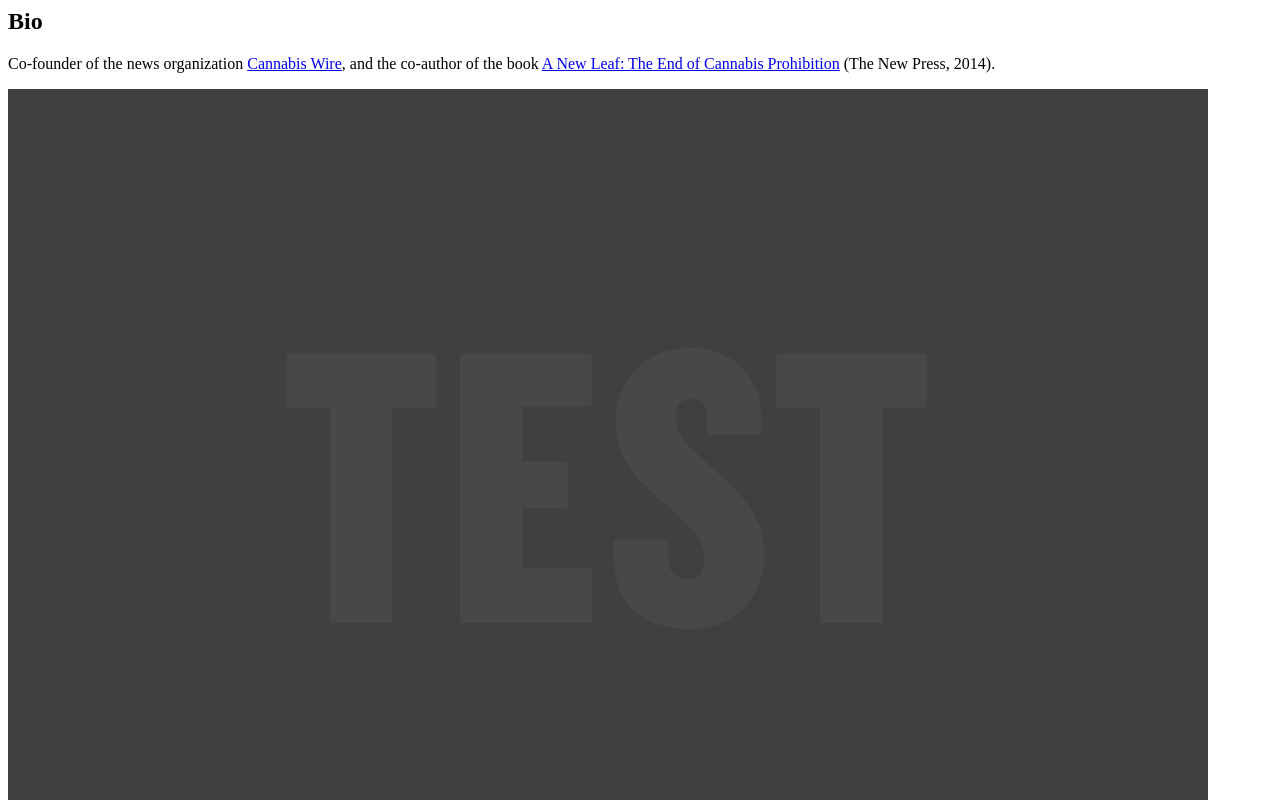
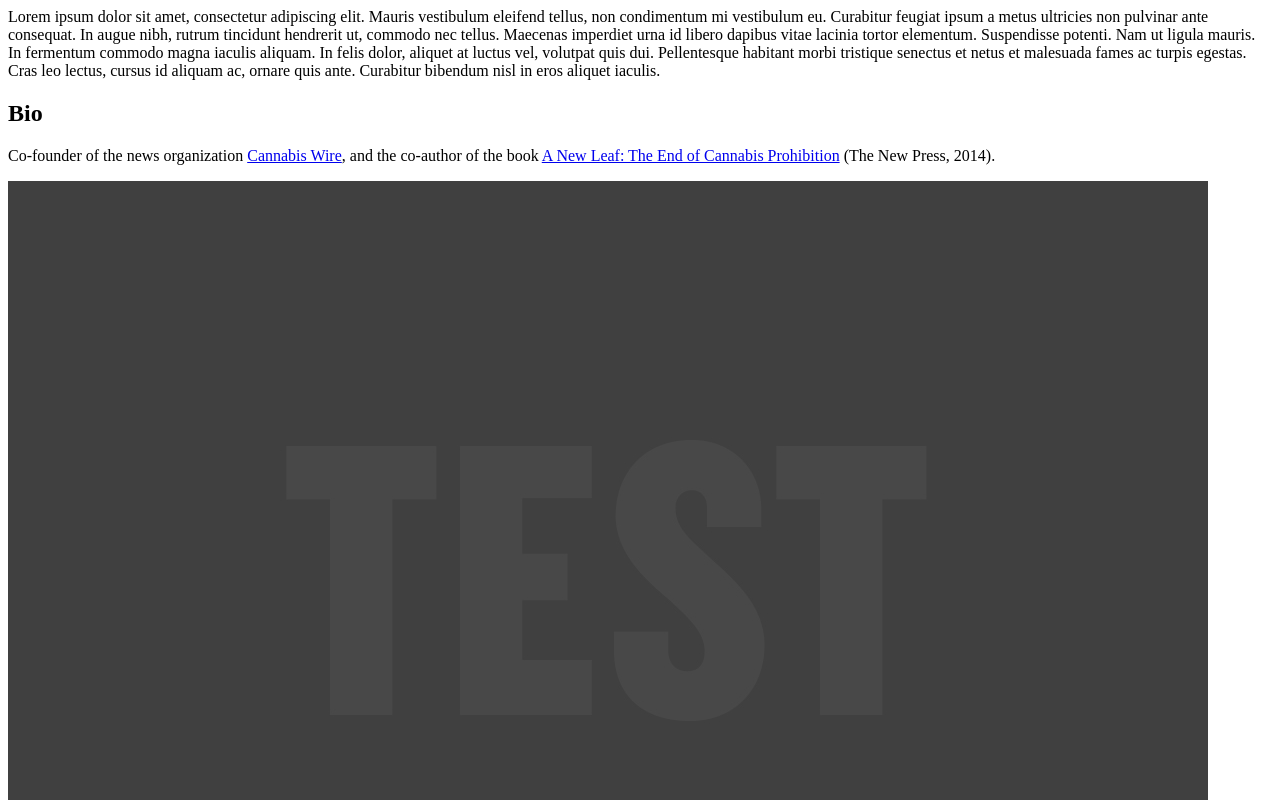
Before and after one commit to cannabiswire/nushinrashidian.com, an Eleventy site: page _src/pages/index.md in a window 1280 px wide. Shown: the top 800 px of the page. Built offline with nearby package versions, Linux system fonts and the light colour scheme; Eleventy itself is replaced by a stand-in of ours; files that its build step writes are made by us from their sources; files whose address does not match are found by name.

Commit message:
Update Pages “index”

```diff
--- a/_src/pages/index.md
+++ b/_src/pages/index.md
@@ -7,6 +7,8 @@ description: >
   Prohibition', adjunct professor at the Columbia University Graduate School of
   Journalism.
 ---
+Lorem ipsum dolor sit amet, consectetur adipiscing elit. Mauris vestibulum eleifend tellus, non condimentum mi vestibulum eu. Curabitur feugiat ipsum a metus ultricies non pulvinar ante consequat. In augue nibh, rutrum tincidunt hendrerit ut, commodo nec tellus. Maecenas imperdiet urna id libero dapibus vitae lacinia tortor elementum. Suspendisse potenti. Nam ut ligula mauris. In fermentum commodo magna iaculis aliquam. In felis dolor, aliquet at luctus vel, volutpat quis dui. Pellentesque habitant morbi tristique senectus et netus et malesuada fames ac turpis egestas. Cras leo lectus, cursus id aliquam ac, ornare quis ante. Curabitur bibendum nisl in eros aliquet iaculis.
+
 ## Bio
 
 Co-founder of the news organization [Cannabis Wire](http://cannabiswire.com/), and the co-author of the book [A New Leaf: The End of Cannabis Prohibition](https://cannabiswire.com/book-a-new-leaf) (The New Press, 2014).
```
